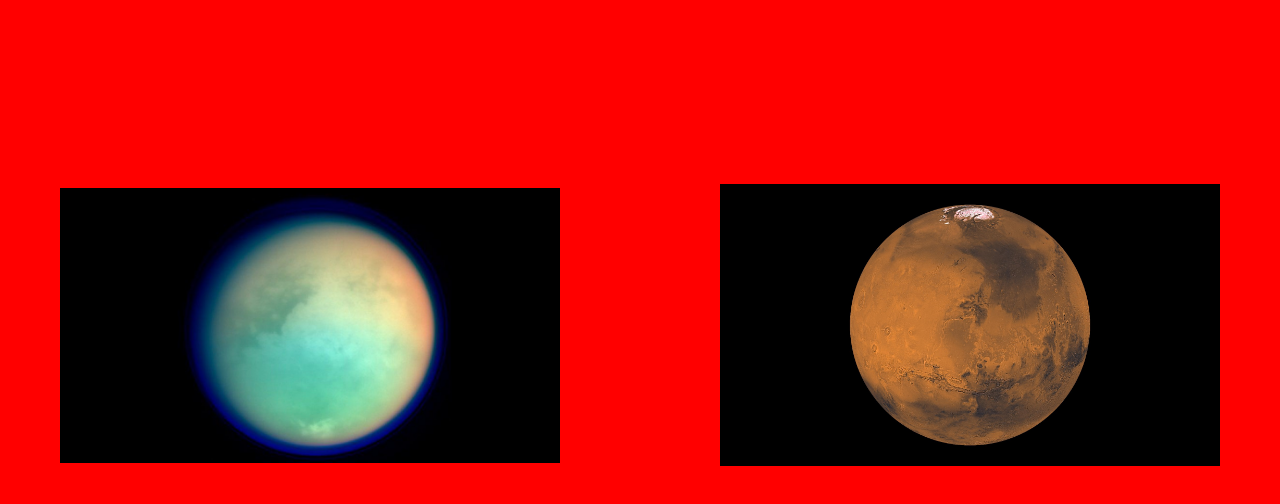
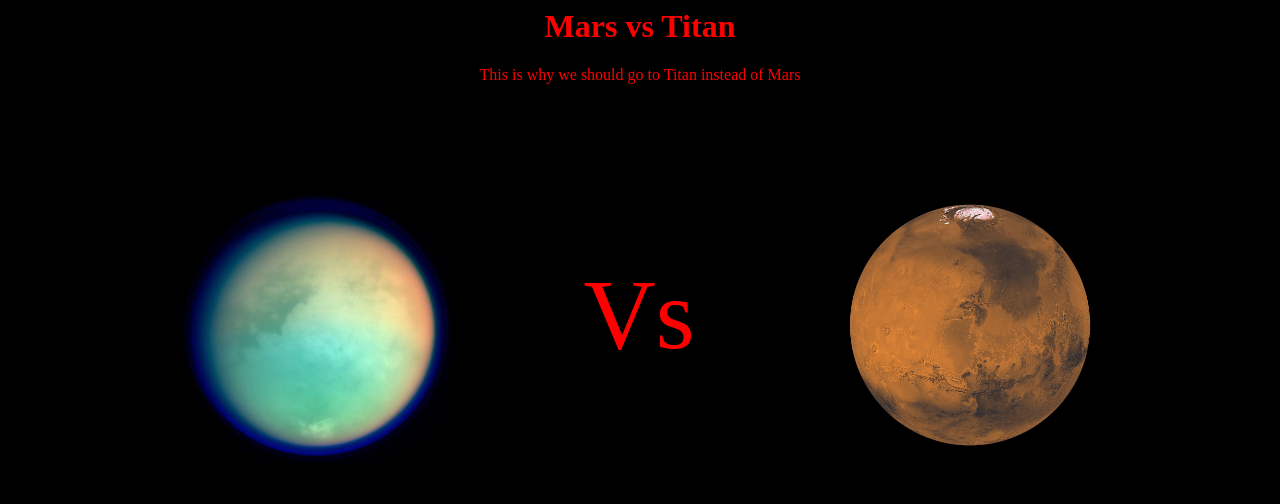
Before and after one commit to sharkgames77/Mars-vs-Titan, a plain HTML site: page index.html in a window 1280 px wide. Drawn offline with Linux system fonts and the light colour scheme.

Commit message:
Update mystyle.css

```diff
--- a/mystyle.css
+++ b/mystyle.css
@@ -1,4 +1,5 @@
-body {
+</body> {
   background-color: red;
 we should not go to mars
 }
+</body>
```
